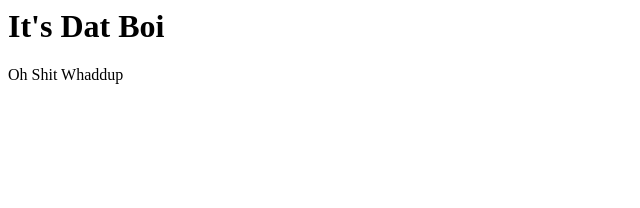
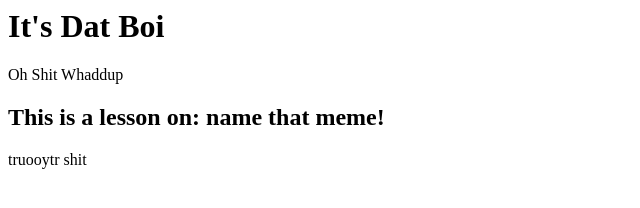
Before and after one commit to D-Rodriguez95/Day-3-MMP310, a plain HTML site: page index.html in a window 1280 px wide. Shown: the whole page, without its empty margins (0-640 px from the left). Drawn offline with Linux system fonts and the light colour scheme.

Commit message:
Update index.html

```diff
--- a/index.html
+++ b/index.html
@@ -3,5 +3,7 @@
   <body>
     <h1>It's Dat Boi</h1>
     <p> Oh Shit Whaddup </p>
+    <h2> This is a lesson on: name that meme!</h2>
+    <p>truooytr shit</p>
   </body>
 </html>
```
